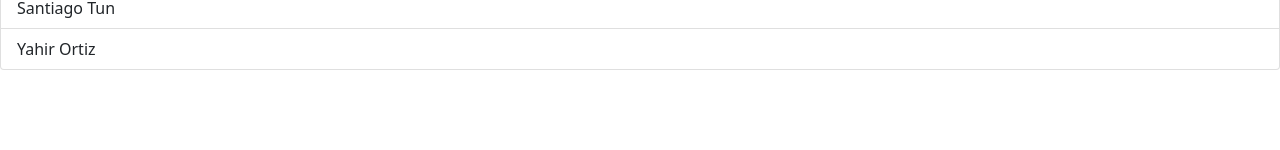
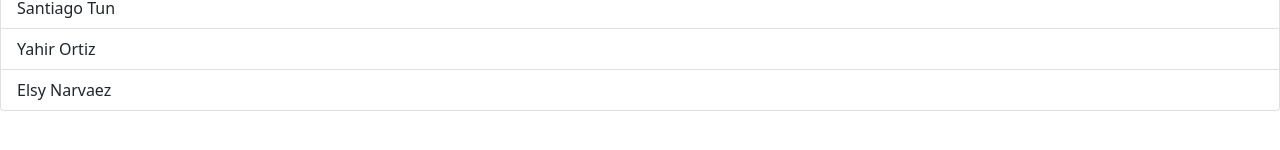
Before and after one commit to sistemasutp/MateriaWebIntegral, a plain HTML site: page index.html in a window 1280 px wide. Shown: the part 618-768 px from the top of the page. Drawn offline with nearby package versions, Linux system fonts and the light colour scheme.

Commit message:
Update index.html

```diff
--- a/index.html
+++ b/index.html
@@ -22,6 +22,7 @@
             <a href="/RogelioPinto.html" class="list-group-item list-group-item-action">Rogelio Pinto</a>
             <a href="/SantiagoTun.html" class="list-group-item list-group-item-action">Santiago Tun</a>
             <a href="/YahirOrtiz.html" class="list-group-item list-group-item-action">Yahir Ortiz</a>
+            <a href="/ElsyNarvaez.html" class="list-group-item list-group-item-action">Elsy Narvaez</a>
 
       </div>
     </div>
```
